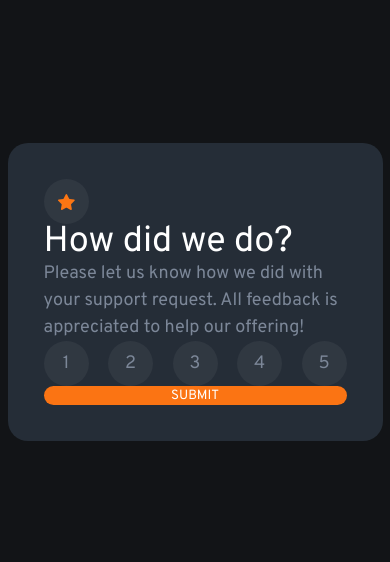
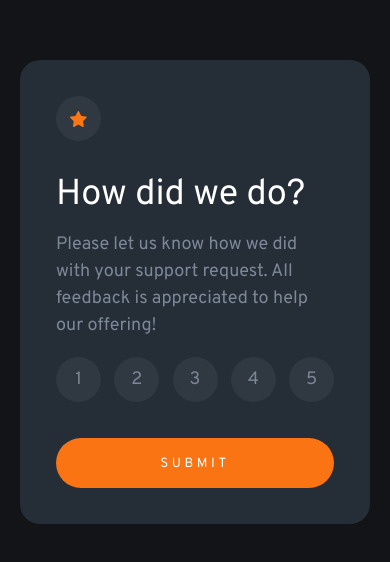
Before and after one commit to kmcquaid253/frontend-rating-component, a plain HTML site: page index.html in a window 390 px wide. Shown: the part 130-692 px from the top of the page. Drawn offline with Linux system fonts and the light colour scheme.

Commit message:
Add spacing and media query

```diff
--- a/styles/style.css
+++ b/styles/style.css
@@ -62,7 +62,7 @@ body{
 
 .component{
     background-color: var(--dark-blue);
-    max-width: 375px;
+    max-width: 400px;
     padding: 2rem;
     border-radius: 20px;
 }
@@ -76,8 +76,11 @@ input[type="radio"] {
     background-color: var(--orange);
     color: var(--white);
     border: none;
-    border-radius: 10px;
+    border-radius: 30px;
     width: 100%;
+    letter-spacing: 0.2rem;
+    padding-top: 0.9rem;
+    padding-bottom: 0.9rem;
 }
 
 .ratings-container {
@@ -91,3 +94,30 @@ input[type="radio"] {
     width: 45px;
     background-color: rgba(255, 255, 255, 0.05);
 }
+
+.logo-wrapper {
+    margin-bottom: 2rem;
+}
+
+.text-content {
+    margin-top: 1rem;
+    margin-bottom: 1rem;
+}
+
+.ratings-container {
+    margin-bottom: 2rem;
+    margin-top: 1rem;
+}
+
+h1{
+    margin-top: 1rem;
+    margin-bottom: 1rem;
+}
+
+@media(max-width: 600px){
+    .component{
+        max-width: 375px;
+        margin-right: 20px;
+        margin-left: 20px;
+    }
+}
```
